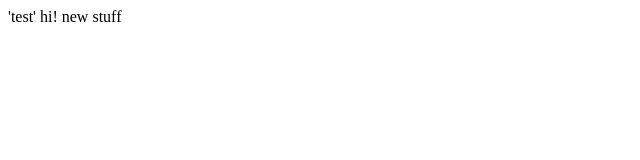
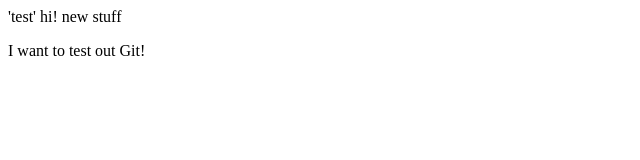
Before and after one commit to shaynalene/git-test, a plain HTML site: page index.html in a window 1280 px wide. Shown: the whole page, without its empty margins (0-640 px from the left). Drawn offline with Linux system fonts and the light colour scheme.

Commit message:
i want to test

```diff
--- a/index.html
+++ b/index.html
@@ -6,5 +6,7 @@
     <meta name="viewport" content="width=device-width, initial-scale=1.0" />
     <title>Document</title>
   </head>
-  <body></body>
+  <body>
+    <p>I want to test out Git!</p>
+  </body>
 </html>
```
